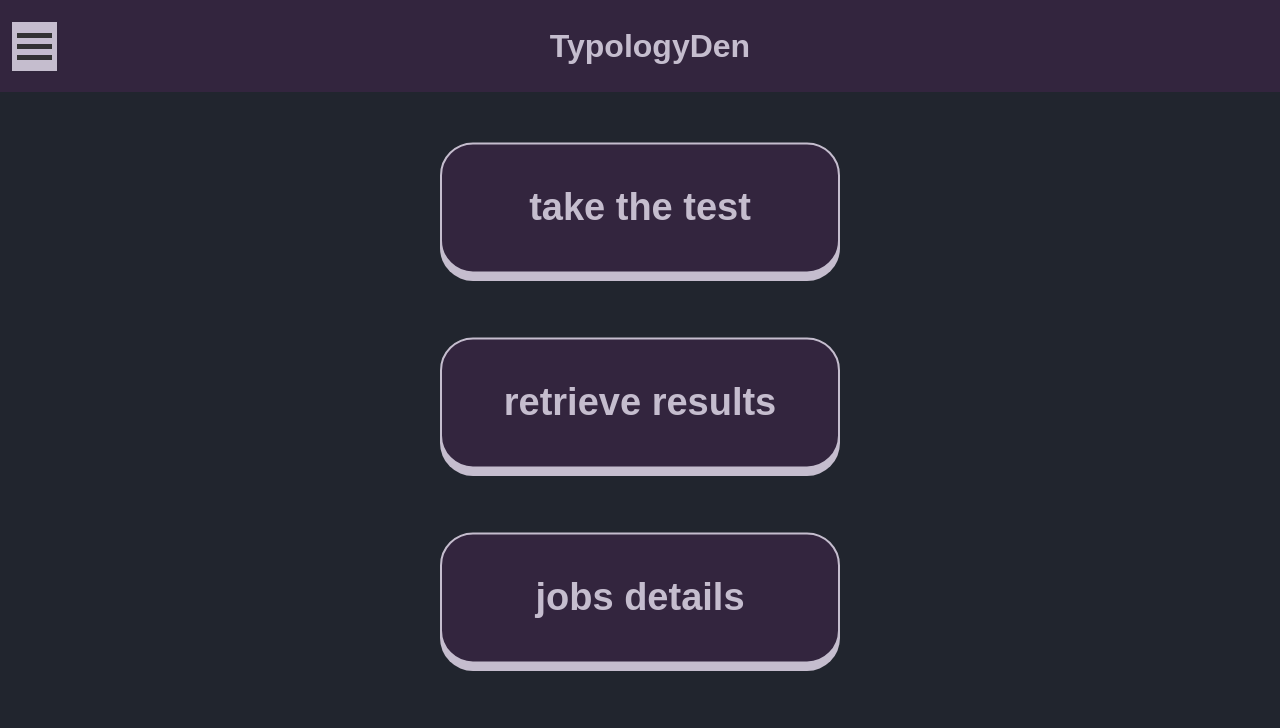
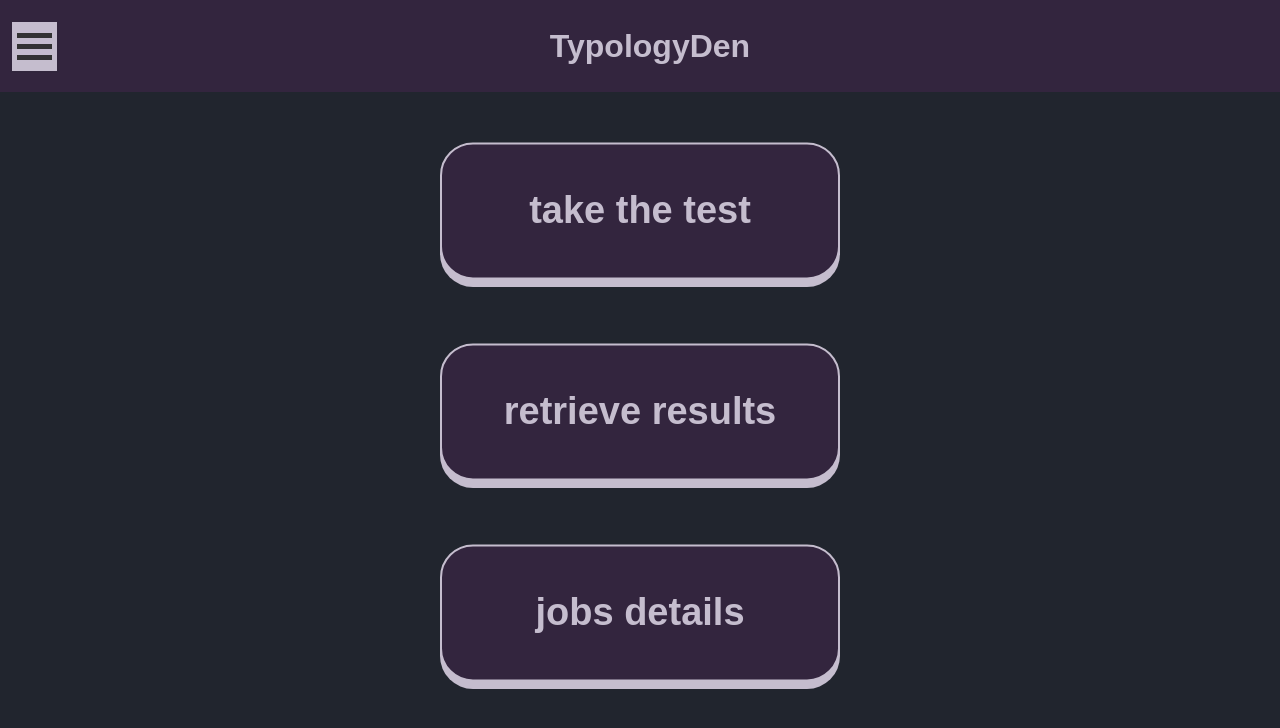
Before and after one commit to OmarDardery/CareerCatalyst, a React (Create React App) app: page / in a window 1280 px wide. Shown: the top 728 px of the page. Built offline with nearby package versions, Linux system fonts and the light colour scheme.

Commit message:
same thing

```diff
--- a/src/components/choice.js
+++ b/src/components/choice.js
@@ -4,13 +4,13 @@ function Choice(props){
     return (
         <div style={props.choice !== 0 ?{ display: "none"} : { display: "flex", flexDirection: "column", width: "100%", justifyContent: "space-around", alignItems: "center", gap: "8vh", paddingTop: "7vh"}}>
             <button onClick={() => props.setChoice(1)} style={{width: "70vw", maxWidth: "400px", borderRadius: "33px"}}>
-                <span className="button_top" style={{fontSize: "clamp(16px, 8vw, 38px)", padding: "42px clamp(16px, 6vw, 38px)", borderRadius: "33px"}}>take the test</span>
+                <span className="button_top" style={{fontSize: "clamp(16px, 8vw, 38px)", padding: "45px clamp(16px, 5vw, 38px)", borderRadius: "33px"}}>take the test</span>
             </button>
             <button onClick={() => props.setChoice(2)} style={{width: "70vw", maxWidth: "400px", borderRadius: "33px"}}>
-                <span className="button_top" style={{fontSize: "clamp(16px, 8vw, 38px)", padding: "42px clamp(16px, 6vw, 38px)", borderRadius: "33px"}}>retrieve results</span>
+                <span className="button_top" style={{fontSize: "clamp(16px, 8vw, 38px)", padding: "45px clamp(16px, 5vw, 38px)", borderRadius: "33px"}}>retrieve results</span>
             </button>
             <button onClick={() => props.setChoice(3)} style={{width: "70vw", maxWidth: "400px", borderRadius: "33px"}}>
-                <span className="button_top" style={{fontSize: "clamp(16px, 8vw, 38px)", padding: "42px clamp(16px, 6vw, 38px)", borderRadius: "33px"}}>jobs details</span>
+                <span className="button_top" style={{fontSize: "clamp(16px, 8vw, 38px)", padding: "45px clamp(16px, 5vw, 38px)", borderRadius: "33px"}}>jobs details</span>
             </button>
         </div>
 
```
